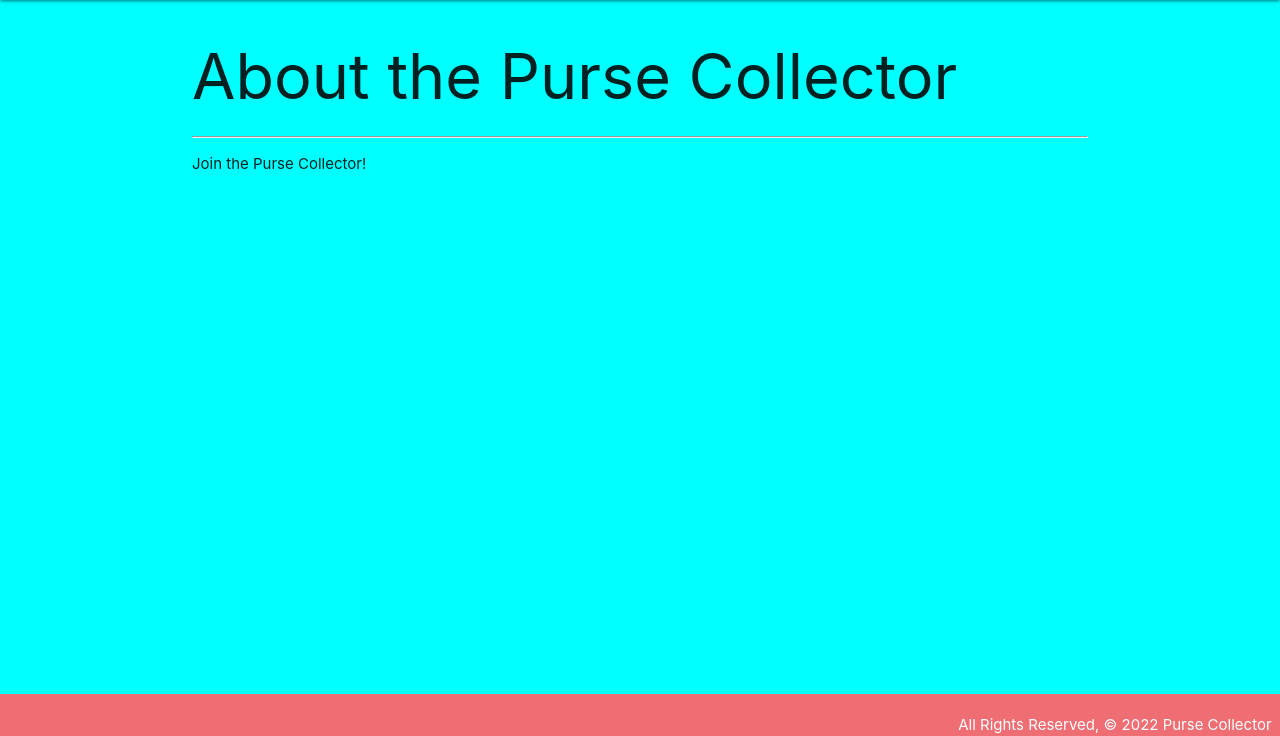
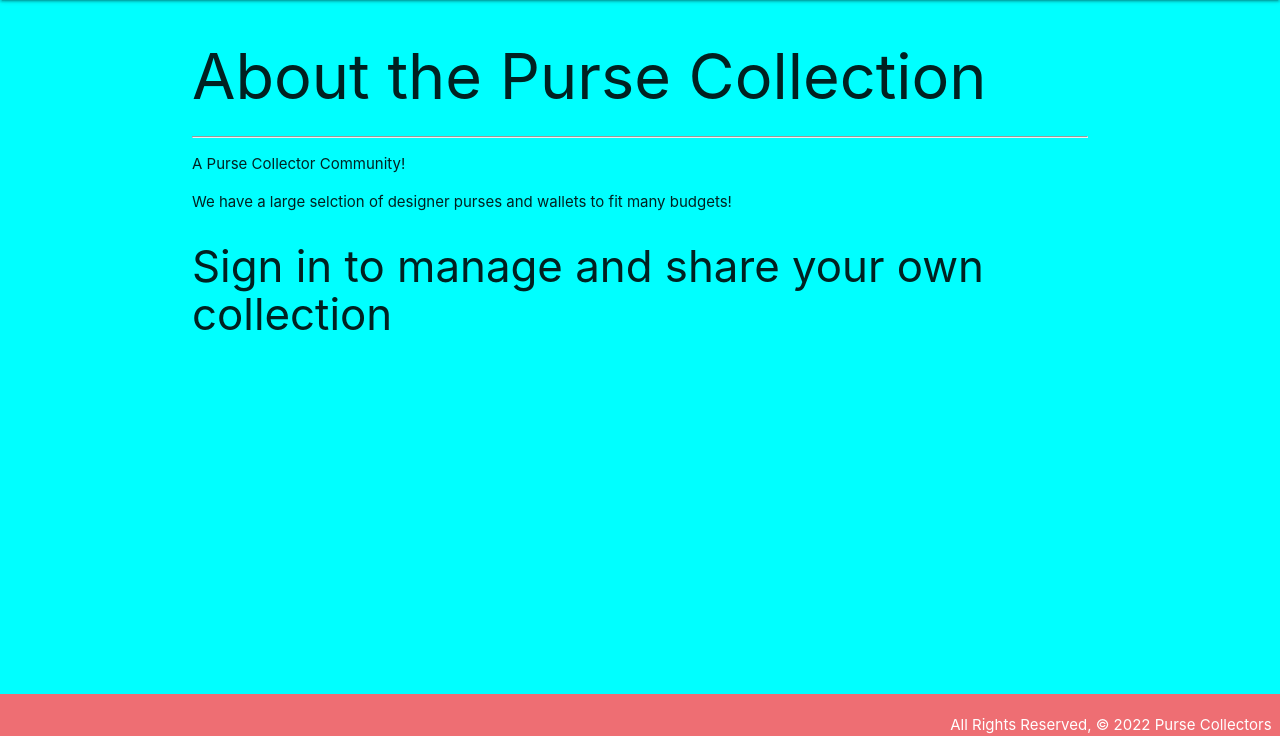
Before and after one commit to kendlyn338/pursecollection, a Django app: page /about/ in a window 1280 px wide. Shown: the part 64-800 px from the top of the page. Run offline with Django 4.2, Linux system fonts and the light colour scheme.

Commit message:
wip: many to many

```diff
--- a/main_app/models.py
+++ b/main_app/models.py
@@ -21,6 +21,7 @@ class Purse(models.Model):
     style = models.CharField(max_length=100)
     color = models.CharField(max_length=100)
     price = models.IntegerField()
+    wallets = models.ManyToManyField(Wallet)
 
     def __str__(self):
         return self.name
--- a/main_app/templates/about.html
+++ b/main_app/templates/about.html
@@ -1,8 +1,9 @@
 {% extends 'base.html' %}
 
 {% block content %}
-    <h1>About the Purse Collector</h1>
+    <h1>About the Purse Collection</h1>
     <hr />
-    <p>Join the Purse Collector!</p>
-
+    <p>A Purse Collector Community!</p>
+    <p>We have a large selction of designer purses and wallets to fit many budgets!</p>
+    <h3>Sign in to manage and share your own collection</h3>
 {% endblock %}
--- a/main_app/templates/base.html
+++ b/main_app/templates/base.html
@@ -6,7 +6,7 @@
     <meta charset="UTF-8" />
     <meta name="viewport" content="width=device-width, initial-scale=1.0" />
     <meta http-equiv="X-UA-Compatible" content="ie=edge" />
-    <title>Purse Collector</title>
+    <title>Purse Collectors</title>
     <link
       rel="stylesheet"
       href="https://cdnjs.cloudflare.com/ajax/libs/materialize/1.0.0/css/materialize.min.css" />
@@ -34,7 +34,7 @@
     <main class="container">{% block content %} {% endblock %}</main>
     <footer class="page-footer">
       <div class="right">
-        All Rights Reserved, &copy; 2022 Purse Collector &nbsp;
+        All Rights Reserved, &copy; 2022 Purse Collectors &nbsp;
       </div>
     </footer>
   </body>
--- a/main_app/views.py
+++ b/main_app/views.py
@@ -20,17 +20,22 @@ def purses_index(request):
 
 def purses_detail(request, purse_id):
     purse = Purse.objects.get(id=purse_id)
-    return render(request, 'purses/detail.html', {'purse': purse})
+    wallets_purse_doesnt_have = Wallet.objects.exclude(
+        id__in = purse.wallets.all().values_list('id'))
+    return render(request, 'purses/detail.html', {
+        'purse': purse,
+        'wallets': wallets_purse_doesnt_have
+    })
 
 
 class PurseCreate(CreateView):
     model = Purse
-    fields = '__all__'
+    fields = ('brand', 'style', 'color', 'price')
 
 
 class PurseUpdate(UpdateView):
     model = Purse
-    fields = '__all__'
+    fields = ('brand', 'style', 'color', 'price')
 
 
 class PurseDelete(DeleteView):
```
Also changed, not shown: main_app/templates/purses/detail.html (+38 -0 lines), main_app/migrations/0003_purse_wallets.py (added).
